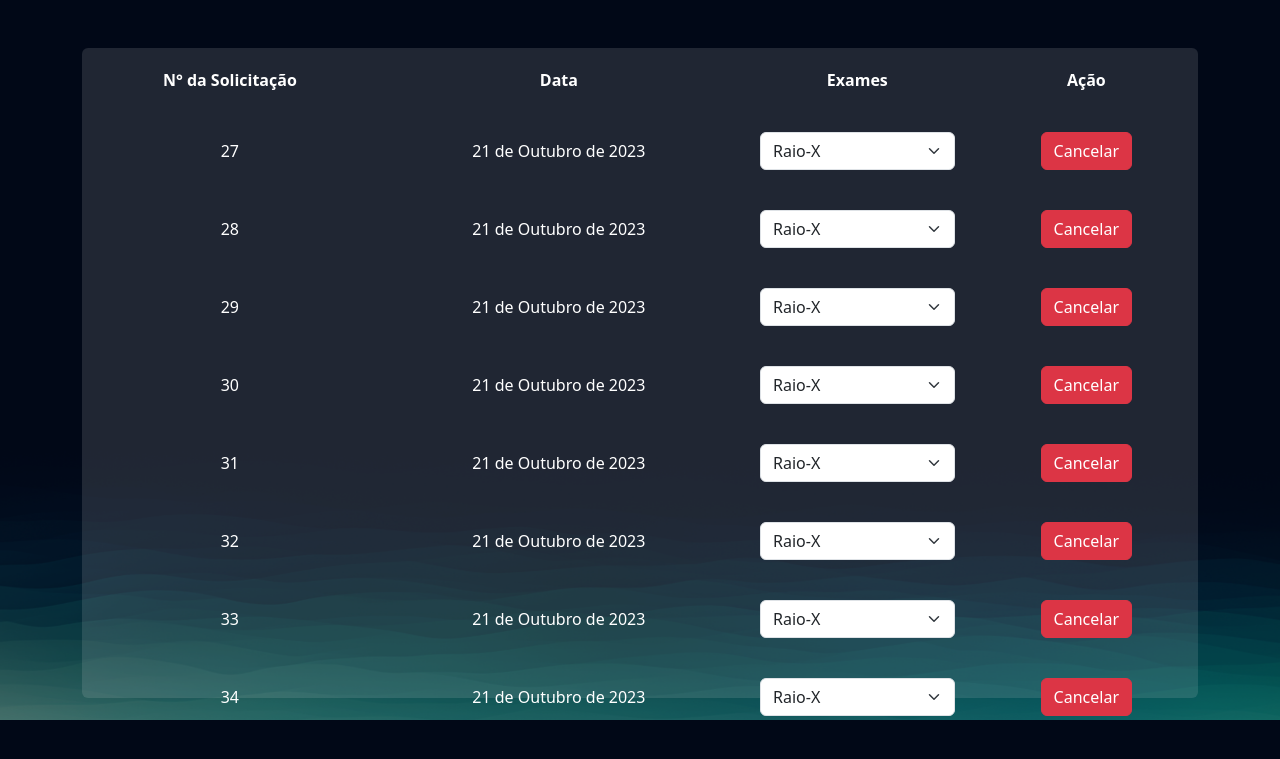
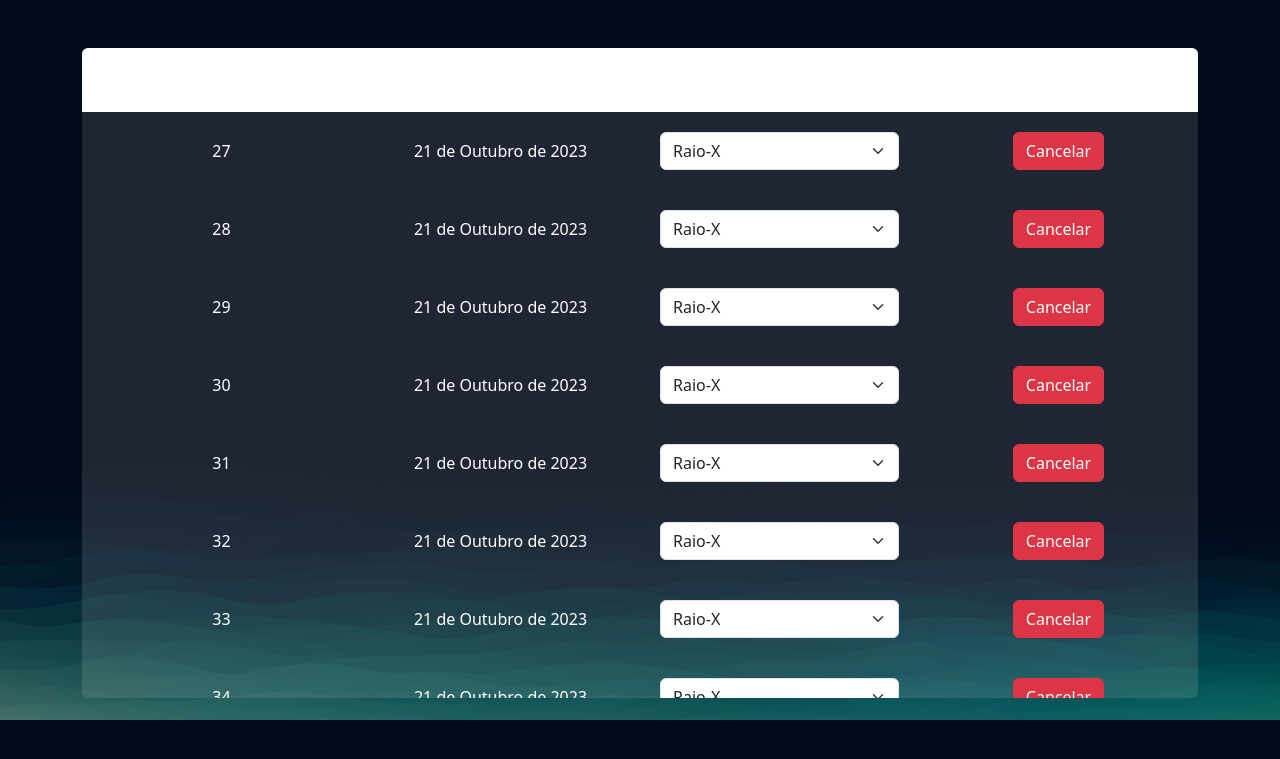
Before and after one commit to EdmarLelis/VitaLab, a Django app: page /exames/gerenciar_pedidos/ in a window 1280 px wide. Shown: the top 759 px of the page. Run offline with Django 4.2, Linux system fonts and the light colour scheme; a user stored in the database is signed in; data comes from the database, SQL or seed files in the repository; both versions use the stored data as it was after the commit.

Commit message:
titulo da tabela
manter o titulo de colunas da tabela de exames fixo.

```diff
--- a/exames/templates/gerenciar_pedidos.html
+++ b/exames/templates/gerenciar_pedidos.html
@@ -19,6 +19,7 @@
             {% endif %}
         <div class="card card-view">
             <table>
+                <thead>
                     <tr>
                         <th>N° da Solicitação</th>
                         <th>Data</th>
@@ -41,6 +42,7 @@
                     </td>
                     </tr>
                     {% endfor %}
+                </thead>
             </table>
         </div>
     </div>
--- a/templates/static/exames/css/gerenciar_pedidos.css
+++ b/templates/static/exames/css/gerenciar_pedidos.css
@@ -10,4 +10,18 @@ td, th{
     padding: 0;
     border: none;
     height: 70vh;
+    overflow: auto;
 }
+
+table {
+    border-spacing: 0;
+    width: 100%;
+    table-layout: fixed;
+}
+
+thead tr th {
+    background: white;
+    position: sticky;
+    top: 0;
+    z-index: 99;
+}
```
Also changed, not shown: db.sqlite3. Lines whose indentation alone changed are shown as unchanged.
